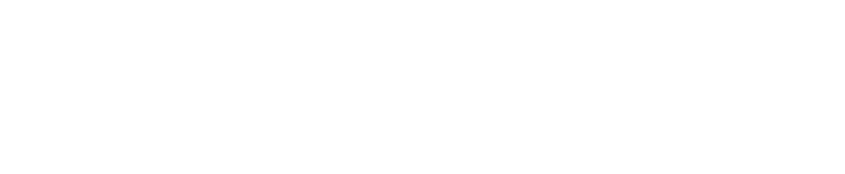
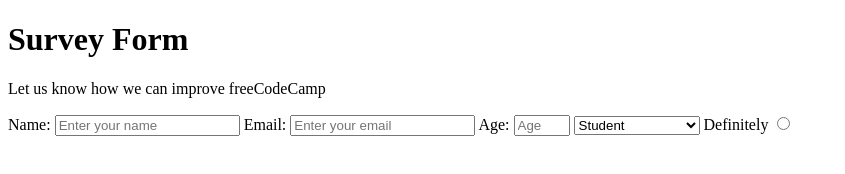
Before and after one commit to patriciskevi/FCC_Survey_Form, a plain HTML site: page index.html in a window 1280 px wide. Shown: the whole page, without its empty margins (0-845 px from the left). Drawn offline with Linux system fonts and the light colour scheme.

Commit message:
started with the markup of the page

```diff
--- a/index.html
+++ b/index.html
@@ -8,6 +8,30 @@
     <title>Survey Form</title>
 </head>
 <body>
-
+    <h1 id="title">Survey Form</h1>
+    <p id="description">Let us know how we can improve freeCodeCamp</p>
+    <form action="" id="survey-form">
+        <label for="name-label">Name:
+            <input type="text" id="name-label" placeholder="Enter your name">
+        </label>
+        <label for="email-label">Email:
+            <input type="text" id="email-label" placeholder="Enter your email">
+        </label>
+        <label for="number-label">Age:
+            <input type="number" id="number-label" min="0" max="99" placeholder="Age">
+        </label>
+        <label for="dropdown">
+            <select name="" id="dropdown">
+                <option value="student">Student</option>
+                <option value="student">Full Time Job</option>
+                <option value="student">Full Time Learner</option>
+                <option value="student">Prefer not to say</option>
+                <option value="student">Other</option>
+            </select>
+            <label for="">Definitely
+                <input type="radio" name="radio-buttons" id="">
+            </label>
+        </label>
+    </form>
 </body>
 </html>
```
